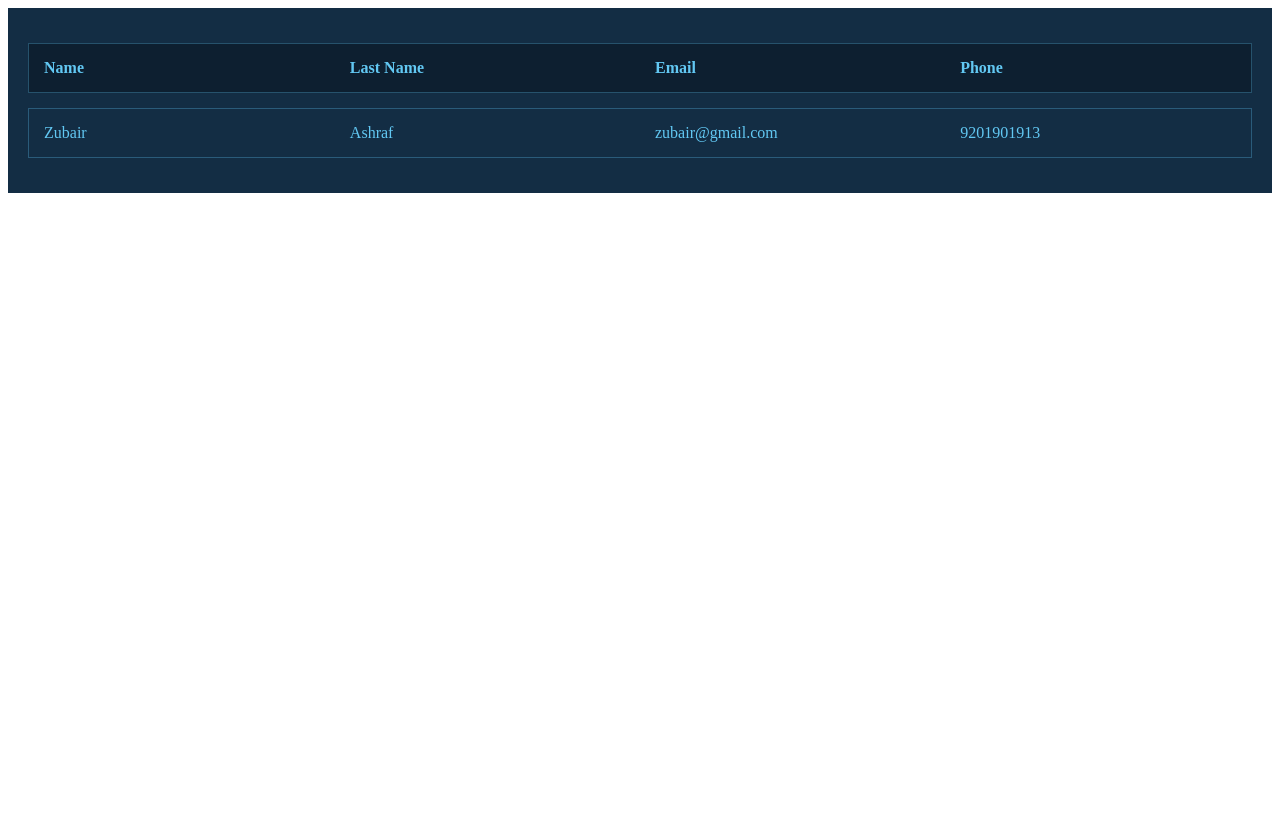
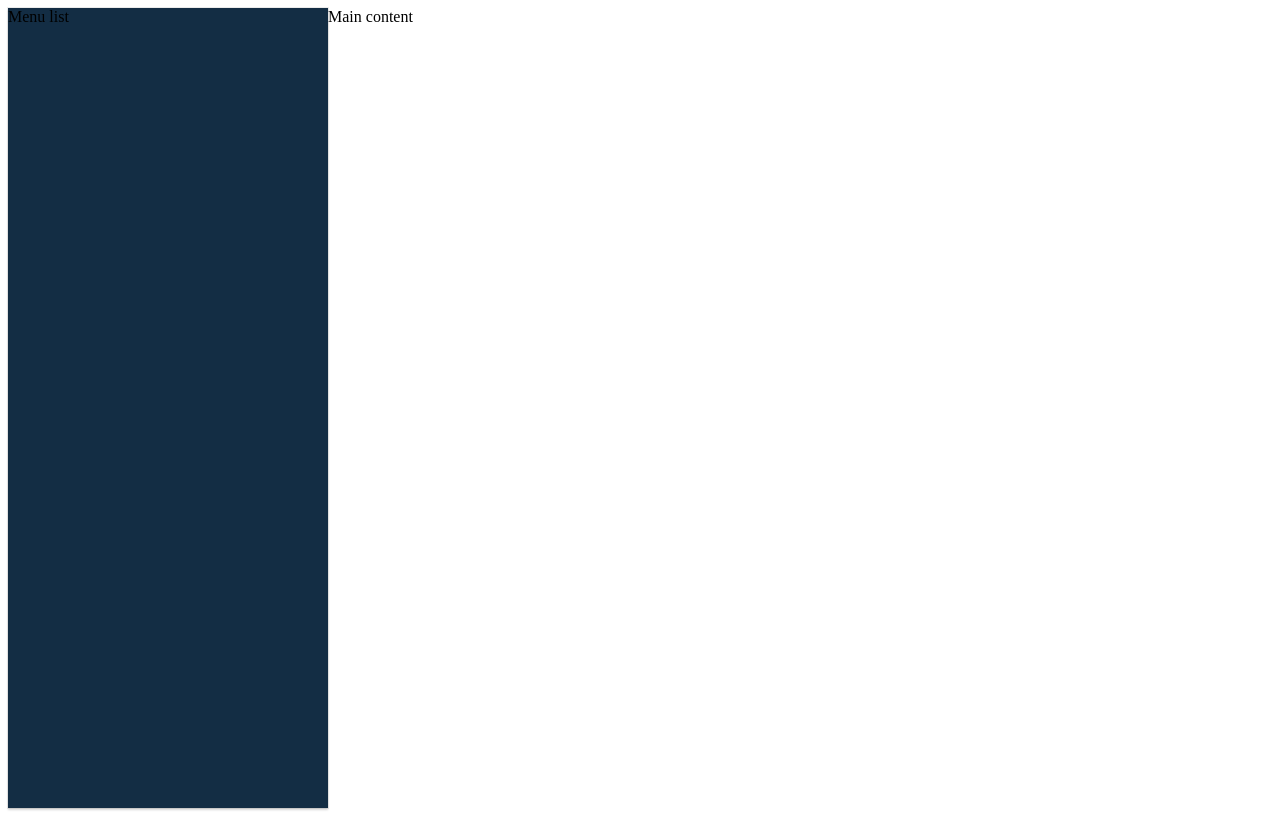
Before and after one commit to Zubair-Ashraf/keyko-contacts, a React (Create React App) app: page / in a window 1280 px wide. Built offline with nearby package versions, Linux system fonts and the light colour scheme.

Commit message:
create drawer component

```diff
--- /dev/null
+++ b/src/core-ui/Drawer/index.tsx
@@ -0,0 +1,9 @@
+import { FC } from 'react';
+import { DrawerProps } from './props';
+import { className } from './methods';
+
+export const Drawer: FC<DrawerProps> = (props: DrawerProps) => {
+  const { children }: DrawerProps = props;
+
+  return <div className={className`${props}`}>{children}</div>;
+};
--- /dev/null
+++ b/src/core-ui/Drawer/methods.ts
@@ -0,0 +1,27 @@
+import { DrawerProps } from './props';
+
+export type ClassNameFunc<TProps> = (
+  strings: TemplateStringsArray,
+  props: TProps
+) => string;
+
+export const className: ClassNameFunc<DrawerProps> = (
+  strings: TemplateStringsArray,
+  props: DrawerProps
+): string => {
+  const classNames: string = ['drawer']
+    .concat(
+      ['open'].map((name: string): string | null =>
+        props[name] ? `is-${name}` : null
+      )
+    )
+    .concat(
+      ['color'].map((name: string): string | null =>
+        props[name] ? `is-${props[name]}` : null
+      )
+    )
+    .filter((name: string | null): boolean => !!name)
+    .join(' ');
+
+  return classNames;
+};
--- /dev/null
+++ b/src/core-ui/Drawer/props.ts
@@ -0,0 +1,7 @@
+import { ReactNode } from 'react';
+
+export interface DrawerProps {
+  children: ReactNode;
+  open?: boolean;
+  color?: 'dark' | 'light';
+}
--- a/src/core-ui/index.ts
+++ b/src/core-ui/index.ts
@@ -9,3 +9,4 @@ export * from './Icon';
 export * from './Chip';
 export * from './TagInput';
 export * from './Table';
+export * from './Drawer';
--- a/src/core/App/index.tsx
+++ b/src/core/App/index.tsx
@@ -1,22 +1,15 @@
-import { Fragment } from 'react';
-import { Table } from 'core-ui';
+import { Drawer, Box, Container } from 'core-ui';
 
 const App = () => {
   return (
-    <Fragment>
-      {/**Table */}
-      <Table
-        header={['Name', 'Last Name', 'Email', 'Phone']}
-        data={[
-          {
-            name: 'Zubair',
-            lastName: 'Ashraf',
-            email: 'zubair@gmail.com',
-            phone: '9201901913',
-          },
-        ]}
-      />
-    </Fragment>
+    <Container>
+      <Box component='nav'>
+        <Drawer open={true} color='dark'>
+          Menu list
+        </Drawer>
+      </Box>
+      <Box component='main'>Main content</Box>
+    </Container>
   );
 };
 
--- /dev/null
+++ b/src/styles/drawer.css
@@ -0,0 +1,22 @@
+.drawer {
+  height: 100%;
+  width: 320px;
+  position: fixed;
+  overflow-y: auto;
+  transition: all 0.6s ease-in-out;
+  box-shadow: 0 2px 2px 0 rgba(0, 0, 0, 0.16), 0 0 0 1px rgba(0, 0, 0, 0.08);
+  z-index: 2;
+  background-color: var(--white);
+  transform: translateX(-285px);
+}
+
+.drawer.is-open {
+  transform: translateX(0px);
+}
+.drawer.is-light {
+  background-color: var(--white);
+}
+
+.drawer.is-dark {
+  background-color: var(--dark);
+}
--- a/src/styles/index.css
+++ b/src/styles/index.css
@@ -7,3 +7,4 @@
 @import './typography.css';
 @import './icon.css';
 @import './table.css';
+@import './drawer.css';
```
